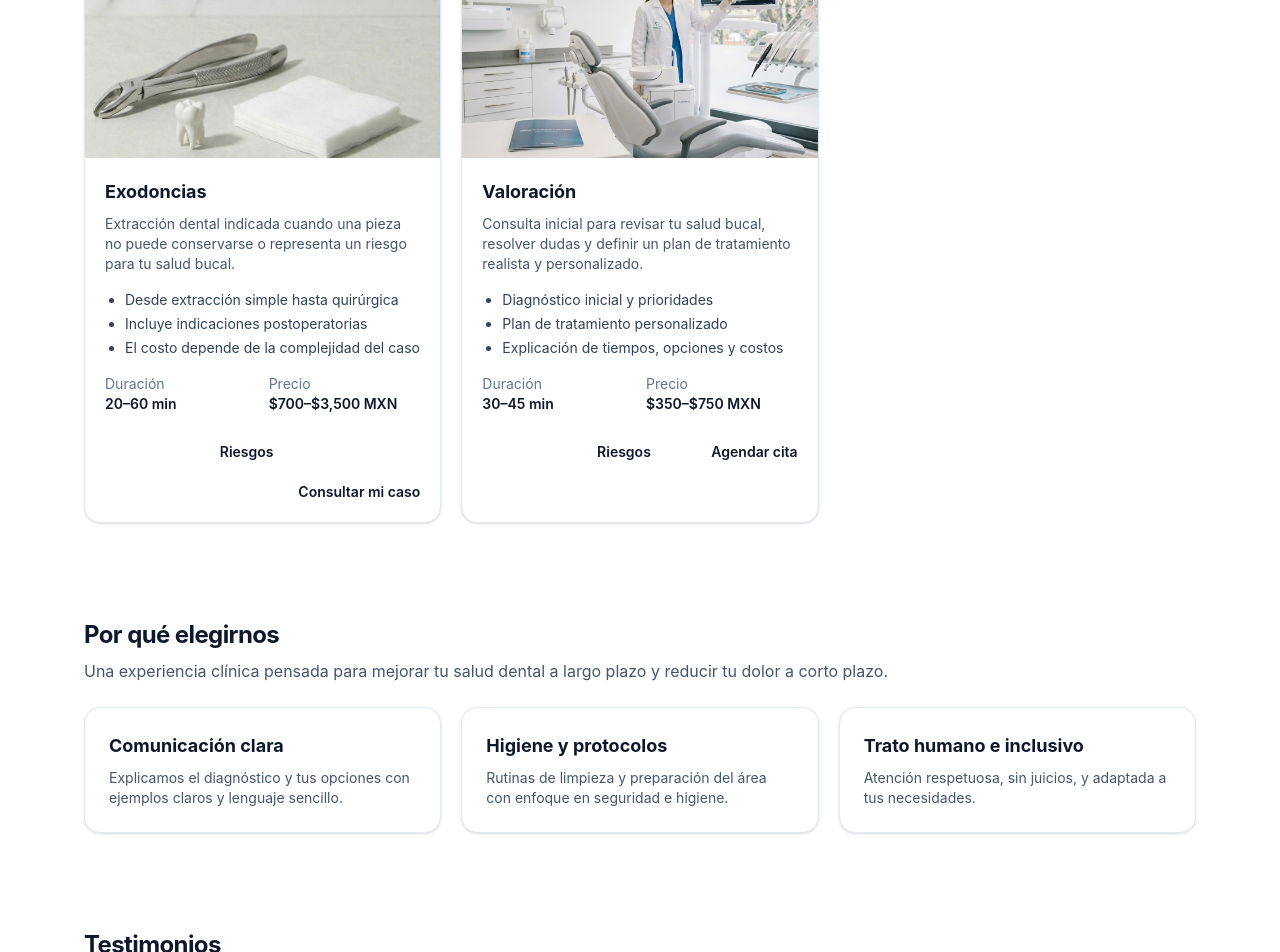
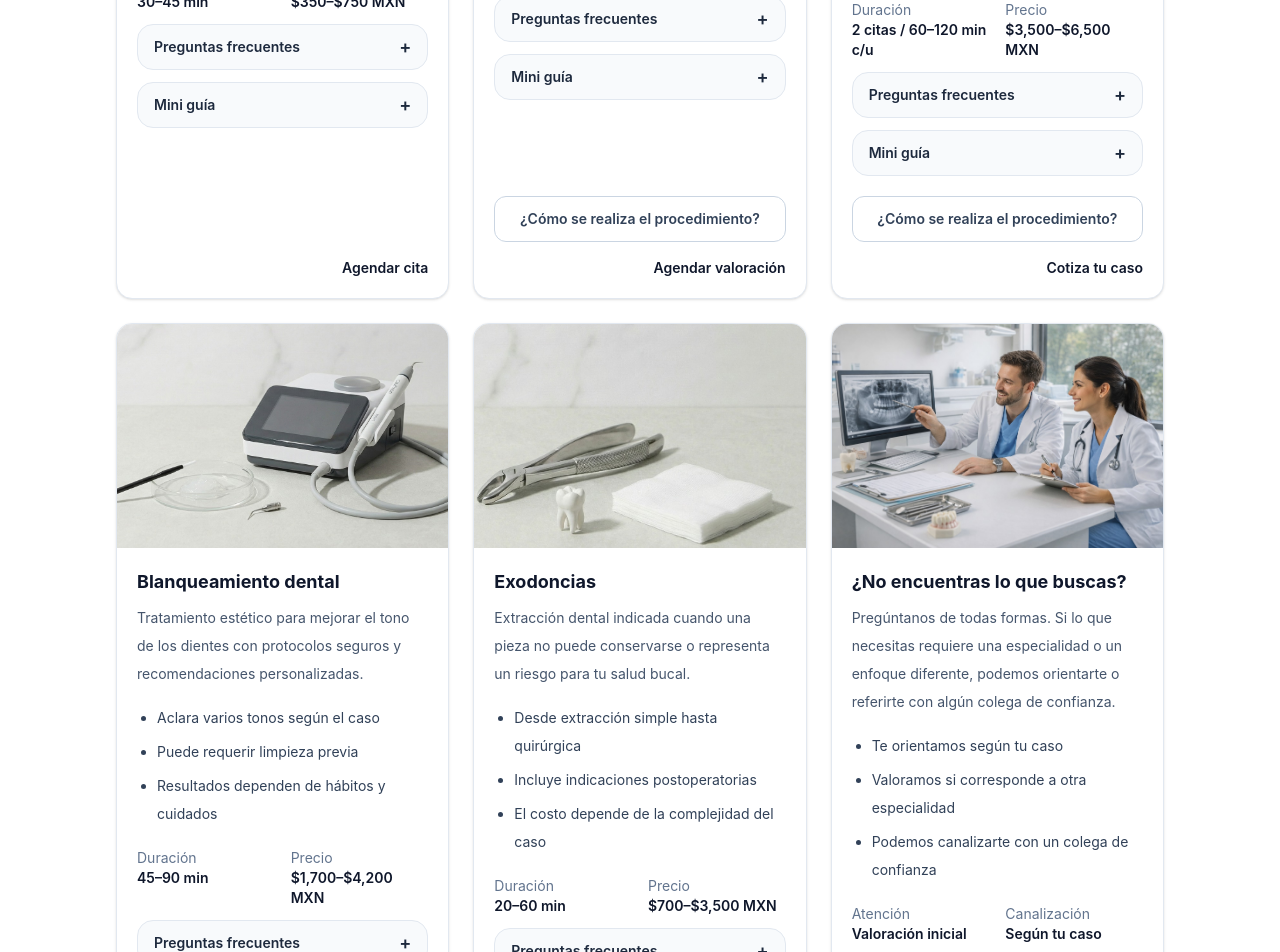
Before and after one commit to evillalo-how2/CristAl_DentalClinic2.0, a React (Vite) app in the folder CristAl/: page / in a window 1280 px wide. Shown: the part 1600-2552 px from the top of the page. Built offline with nearby package versions, Linux system fonts and the light colour scheme.

Commit message:
added referral-card on TreatmentCards and TreatmentGrid, normalized image size on each card, and removed buttons on first card(evaluation one)

```diff
--- a/CristAl/src/Components/molecule/TreatmentCards.jsx
+++ b/CristAl/src/Components/molecule/TreatmentCards.jsx
@@ -1,5 +1,3 @@
-import Button from "../atoms/Button";
-
 function ExpandableSection({ title, children }) {
   return (
     <details className="group mt-3 overflow-hidden rounded-2xl border border-slate-200 bg-slate-50 dark:border-slate-800 dark:bg-slate-900">
@@ -28,53 +26,62 @@ export default function TreatmentCard({
   faqs = [],
   guide = [],
   ctaText = "Agendar",
-  ctaHref = "#appointments",
-  onAsk,
+  ctaHref = "#appointment",
+  procedureGuideText = "¿Cómo se realiza el procedimiento?",
+  procedureGuideHref = "",
 }) {
   return (
-    <article className="overflow-hidden rounded-2xl border border-slate-200 bg-white shadow-sm transition hover:-translate-y-0.5 hover:shadow-md dark:border-slate-800 dark:bg-slate-950">
-      <div className="aspect-[16/10] w-full bg-slate-100 dark:bg-slate-900">
+    <article className="flex h-full flex-col overflow-hidden rounded-2xl border border-slate-200 bg-white shadow-sm transition hover:-translate-y-0.5 hover:shadow-md dark:border-slate-800 dark:bg-slate-950">
+      <div className="h-52 w-full overflow-hidden bg-slate-100 sm:h-56 dark:bg-slate-900">
         {image ? (
           <img
             src={image}
             alt={imageAlt || name}
-            className="h-full w-full object-cover"
+            className="h-full w-full object-cover object-center"
             loading="lazy"
             decoding="async"
           />
         ) : null}
       </div>
 
-      <div className="p-5">
-        <h3 className="text-lg font-bold">{name}</h3>
+      <div className="flex flex-1 flex-col p-5">
+        <div>
+          <h3 className="text-lg font-bold text-slate-900 dark:text-white">
+            {name}
+          </h3>
 
-        <p className="mt-2 text-sm text-slate-600 dark:text-slate-300">
+          <p className="mt-2 text-sm leading-7 text-slate-600 dark:text-slate-300">
             {short}
           </p>
 
           {bullets.length > 0 ? (
-          <ul className="mt-4 list-disc space-y-1 pl-5 text-sm text-slate-700 dark:text-slate-200">
+            <ul className="mt-4 list-disc space-y-1.5 pl-5 text-sm leading-7 text-slate-700 dark:text-slate-200">
               {bullets.slice(0, 3).map((bullet) => (
                 <li key={bullet}>{bullet}</li>
               ))}
             </ul>
           ) : null}
 
-        <dl className="mt-4 grid grid-cols-2 gap-3 text-sm">
+          <dl className="mt-5 grid grid-cols-2 gap-4 text-sm">
             <div>
               <dt className="text-slate-500 dark:text-slate-400">Duración</dt>
-            <dd className="font-semibold">{duration}</dd>
+              <dd className="font-semibold text-slate-900 dark:text-white">
+                {duration}
+              </dd>
             </div>
+
             <div>
               <dt className="text-slate-500 dark:text-slate-400">Precio</dt>
-            <dd className="font-semibold">{price}</dd>
+              <dd className="font-semibold text-slate-900 dark:text-white">
+                {price}
+              </dd>
             </div>
           </dl>
 
           {faqs.length > 0 ? (
             <ExpandableSection title="Preguntas frecuentes">
               <div className="space-y-3">
-              {faqs.map((faq, index) => (
+                {faqs.slice(0, 3).map((faq, index) => (
                   <div
                     key={`${name}-faq-${index}`}
                     className="rounded-xl bg-white p-3 dark:bg-slate-950"
@@ -102,36 +109,32 @@ export default function TreatmentCard({
               </ol>
             </ExpandableSection>
           ) : null}
+        </div>
 
-        <div className="mt-5 flex flex-wrap items-center gap-3">
-          {typeof onAsk === "function" ? (
-            <>
-              <Button
-                onClick={() => onAsk("details")}
-                aria-label={`Ver detalles sobre ${name}`}
+        <div className="mt-auto pt-5">
+          {procedureGuideHref ? (
+            <a
+              href={procedureGuideHref}
+              target="_blank"
+              rel="noreferrer"
+              className="inline-flex w-full items-center justify-center rounded-xl border border-slate-300 px-4 py-3 text-sm font-semibold text-slate-700 transition hover:bg-slate-100 dark:border-slate-700 dark:text-slate-200 dark:hover:bg-slate-900"
+              aria-label={`Ver video sobre cómo se realiza ${name}`}
             >
-                Detalles
-              </Button>
-
-              <Button
-                variant="soft"
-                onClick={() => onAsk("risks")}
-                aria-label={`Ver riesgos sobre ${name}`}
-              >
-                Riesgos
-              </Button>
-            </>
+              {procedureGuideText}
+            </a>
           ) : null}
 
+          <div className="mt-4 flex justify-end">
             <a
               href={ctaHref}
-            className="ml-auto inline-flex items-center text-sm font-semibold text-brand-700 hover:underline dark:text-brand-300"
+              className="inline-flex items-center text-sm font-semibold text-brand-700 hover:underline dark:text-brand-300"
               aria-label={ctaText}
             >
               {ctaText}
             </a>
           </div>
         </div>
+      </div>
     </article>
   );
 }
--- a/CristAl/src/Components/organisms/TreatmentGrid.jsx
+++ b/CristAl/src/Components/organisms/TreatmentGrid.jsx
@@ -1,24 +1,87 @@
+import SectionHeader from "../molecule/SectionHeader";
 import TreatmentCard from "../molecule/TreatmentCards";
+import { treatments } from "../../data/procedures";
 import { treatmentImages } from "../../assets/images";
+import referralCardImage from "../../assets/img/referral-card.jpeg";
 
-export default function TreatmentGrid({ items, onAsk }) {
+export default function TreatmentGrid() {
+  const orderedTreatments = [...treatments].sort((a, b) => {
+    if (a.id === "valoracion") return -1;
+    if (b.id === "valoracion") return 1;
+    return 0;
+  });
+
   return (
-    <div className="mt-6 grid gap-5 sm:grid-cols-2 lg:grid-cols-3">
-      {items.map((t) => (
-        <TreatmentCard
-          key={t.id}
-          name={t.name}
-          short={t.short}
-          duration={t.duration}
-          price={t.price}
-          image={treatmentImages[t.imageKey]}
-          imageAlt={t.imageAlt}
-          bullets={t.bullets}
-          ctaText={t.ctaText}
-          ctaHref={t.ctaHref}
-          onAsk={(kind) => onAsk(t, kind)}
+    <section id="treatments" className="py-16 sm:py-20">
+      <div className="mx-auto max-w-7xl px-4 sm:px-6 lg:px-8">
+        <SectionHeader
+          eyebrow="Tratamientos"
+          title="Atención dental para cada necesidad"
+          description="Conoce algunos de nuestros tratamientos más solicitados y resuelve tus dudas antes de agendar."
         />
-      ))}
-    </div>
+
+        <div className="mt-10 grid gap-6 md:grid-cols-2 xl:grid-cols-3">
+          {orderedTreatments.map((treatment) => (
+            <TreatmentCard
+              key={treatment.id}
+              {...treatment}
+              image={treatmentImages?.[treatment.imageKey]}
+            />
+          ))}
+
+          <article className="flex h-full flex-col overflow-hidden rounded-2xl border border-slate-200 bg-white shadow-sm transition hover:-translate-y-0.5 hover:shadow-md dark:border-slate-800 dark:bg-slate-950">
+            <div className="h-52 w-full overflow-hidden bg-slate-100 sm:h-56 dark:bg-slate-900">
+              <img
+                src={referralCardImage}
+                alt="Dos colegas dentistas revisando un caso clínico para posible referencia con especialista"
+                className="h-full w-full object-cover object-center"
+                loading="lazy"
+                decoding="async"
+              />
+            </div>
+
+            <div className="flex flex-1 flex-col p-5">
+              <div>
+                <h3 className="text-lg font-bold text-slate-900 dark:text-white">
+                  ¿No encuentras lo que buscas?
+                </h3>
+
+                <p className="mt-2 text-sm leading-7 text-slate-600 dark:text-slate-300">
+                  Pregúntanos de todas formas. Si lo que necesitas requiere una
+                  especialidad o un enfoque diferente, podemos orientarte o
+                  referirte con algún colega de confianza.
+                </p>
+
+                <ul className="mt-4 list-disc space-y-1.5 pl-5 text-sm leading-7 text-slate-700 dark:text-slate-200">
+                  <li>Te orientamos según tu caso</li>
+                  <li>Valoramos si corresponde a otra especialidad</li>
+                  <li>Podemos canalizarte con un colega de confianza</li>
+                </ul>
+
+                <dl className="mt-5 grid grid-cols-2 gap-4 text-sm">
+                  <div>
+                    <dt className="text-slate-500 dark:text-slate-400">
+                      Atención
+                    </dt>
+                    <dd className="font-semibold text-slate-900 dark:text-white">
+                      Valoración inicial
+                    </dd>
+                  </div>
+
+                  <div>
+                    <dt className="text-slate-500 dark:text-slate-400">
+                      Canalización
+                    </dt>
+                    <dd className="font-semibold text-slate-900 dark:text-white">
+                      Según tu caso
+                    </dd>
+                  </div>
+                </dl>
+              </div>
+            </div>
+          </article>
+        </div>
+      </div>
+    </section>
   );
 }
--- a/CristAl/src/data/procedures.js
+++ b/CristAl/src/data/procedures.js
@@ -35,6 +35,8 @@ export const treatments = [
       "Se coloca y modela la resina estética.",
       "Se ajusta la mordida y se pule para un acabado natural."
     ],
+    procedureGuideText: "¿Cómo se realiza el procedimiento?",
+    procedureGuideHref: "https://www.youtube.com/watch?v=ie4GQzqyW98",
     ctaText: "Agendar valoración",
     ctaHref: "#appointment"
   },
@@ -74,6 +76,8 @@ export const treatments = [
       "Se toman registros o escaneo para fabricar la pieza.",
       "Se coloca la corona final y se ajusta la mordida."
     ],
+    procedureGuideText: "¿Cómo se realiza el procedimiento?",
+    procedureGuideHref: "https://www.youtube.com/shorts/e-afGhDfGrU",
     ctaText: "Cotiza tu caso",
     ctaHref: "#appointment"
   },
@@ -113,6 +117,8 @@ export const treatments = [
       "Se aplica el protocolo de blanqueamiento indicado.",
       "Se comparten cuidados para mantener el resultado."
     ],
+    procedureGuideText: "¿Cómo se realiza el procedimiento?",
+    procedureGuideHref: "https://www.youtube.com/watch?v=YEwnJG2treI",
     ctaText: "Agendar sesión",
     ctaHref: "#appointment"
   },
@@ -152,6 +158,8 @@ export const treatments = [
       "Se aplica anestesia local y se realiza el procedimiento.",
       "Se explican cuidados de recuperación y señales de alerta."
     ],
+    procedureGuideText: "¿Cómo se realiza el procedimiento?",
+    procedureGuideHref: "https://www.youtube.com/watch?v=RIhr32Ko-uY",
     ctaText: "Consultar mi caso",
     ctaHref: "#appointment"
   },
@@ -191,6 +199,8 @@ export const treatments = [
       "Si es necesario, se sugieren estudios complementarios.",
       "Se entrega una propuesta inicial de tratamiento y costos."
     ],
+    procedureGuideText: "",
+    procedureGuideHref: "",
     ctaText: "Agendar cita",
     ctaHref: "#appointment"
   }
```
Also changed, not shown: CristAl/src/assets/img/referral-card.jpeg (added). Lines whose indentation alone changed are shown as unchanged.
